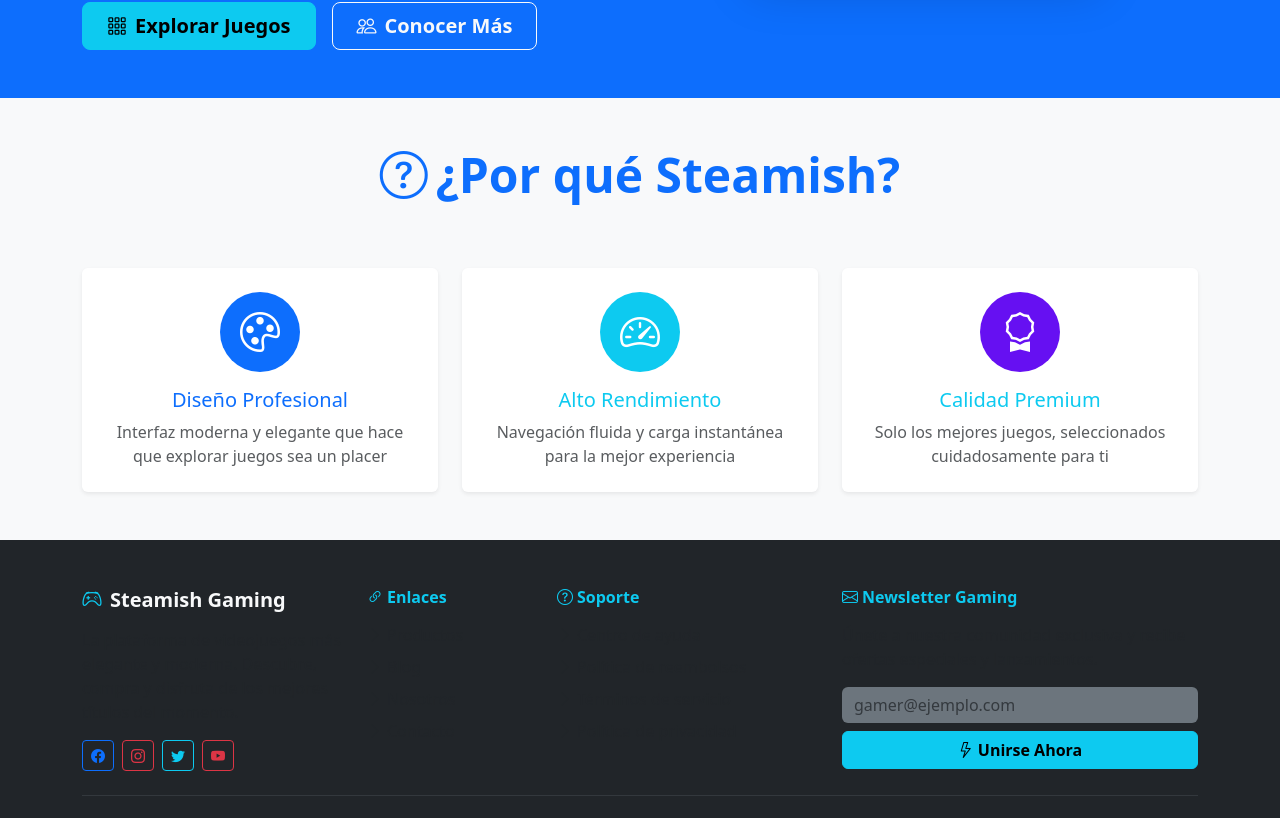
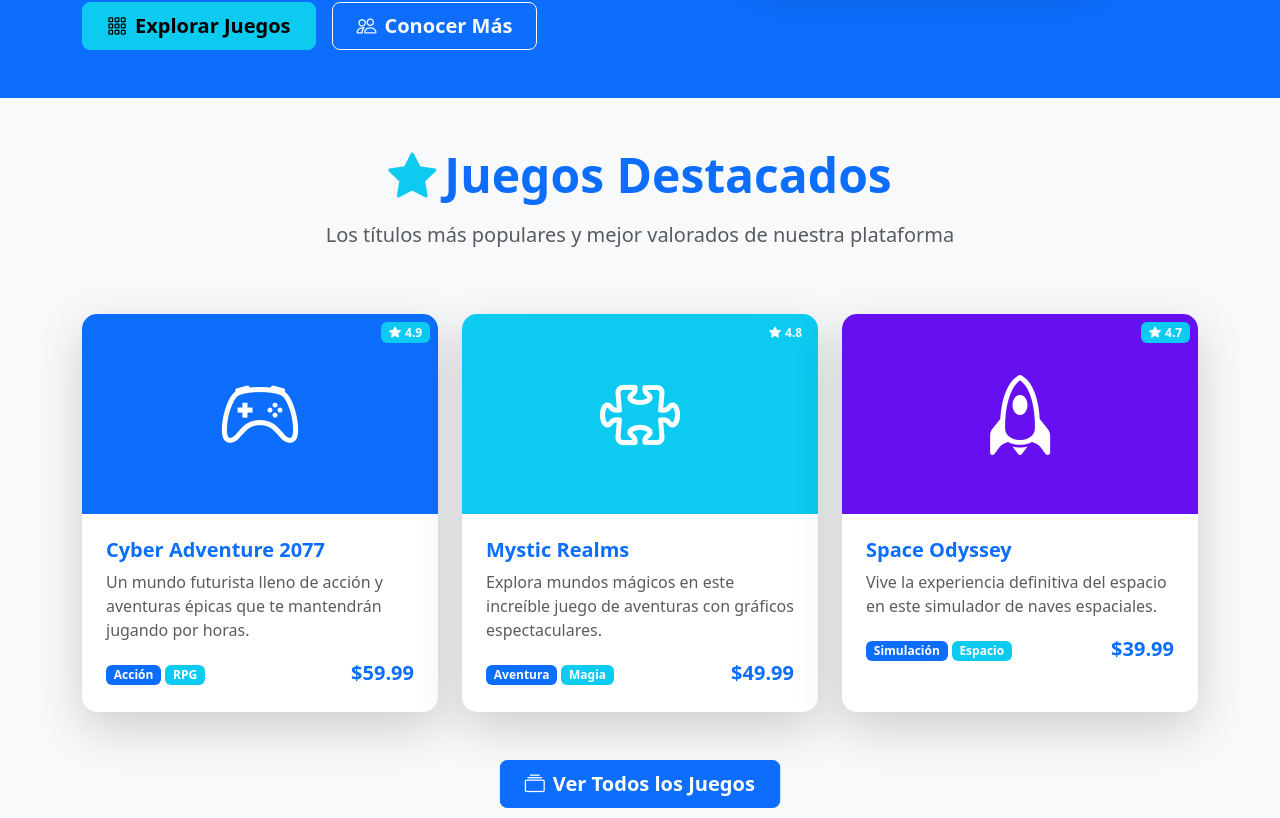
Before and after one commit to bastian-alvarez/steamish, a React (Create React App) app: page / in a window 1280 px wide. Shown: the part 482-1300 px from the top of the page. Built offline with nearby package versions, Linux system fonts and the light colour scheme.

Commit message:
Agregar sección de Juegos Destacados a la página de inicio

```diff
--- a/src/pages/Home/Home.module.css
+++ b/src/pages/Home/Home.module.css
@@ -201,6 +201,56 @@
   background: linear-gradient(135deg, #f8fafc, rgba(102, 126, 234, 0.05));
 }
 
+/* Featured Games Section */
+.gameCard {
+  transition: all 0.3s cubic-bezier(0.4, 0, 0.2, 1);
+  border-radius: 15px;
+  overflow: hidden;
+}
+
+.gameCard:hover {
+  transform: translateY(-8px) scale(1.02);
+  box-shadow: 0 20px 40px rgba(0, 0, 0, 0.15) !important;
+}
+
+.gameCard .card-body {
+  background: linear-gradient(135deg, #ffffff 0%, #f8f9fa 100%);
+}
+
+.gameCard .card-title {
+  background: linear-gradient(135deg, #0d6efd, #6610f2);
+  -webkit-background-clip: text;
+  -webkit-text-fill-color: transparent;
+  background-clip: text;
+  transition: all 0.3s ease;
+}
+
+.gameCard:hover .card-title {
+  transform: scale(1.05);
+}
+
+.gameCard .badge {
+  transition: all 0.2s ease;
+}
+
+.gameCard:hover .badge {
+  transform: scale(1.1);
+}
+
+/* Pulse animation for featured section button */
+@keyframes gameCardPulse {
+  0%, 100% {
+    transform: scale(1);
+  }
+  50% {
+    transform: scale(1.05);
+  }
+}
+
+.gameCard .position-absolute {
+  animation: gameCardPulse 2s ease-in-out infinite;
+}
+
 .container {
   max-width: 1200px;
   margin: 0 auto;
--- a/src/pages/Home/Home.tsx
+++ b/src/pages/Home/Home.tsx
@@ -1,6 +1,7 @@
 import React from 'react';
 import { Link } from 'react-router-dom';
 import { Container, Row, Col, Card, Badge } from 'react-bootstrap';
+import styles from './Home.module.css';
 
 const Home: React.FC = () => {
     return (
@@ -53,6 +54,119 @@ const Home: React.FC = () => {
                                     </div>
                                 </Card.Body>
                             </Card>
+                        </Col>
+                    </Row>
+                </Container>
+            </section>
+
+            {/* Featured Games Section */}
+            <section className="py-5" style={{ backgroundColor: '#f8f9fa' }}>
+                <Container>
+                    <Row className="text-center mb-5">
+                        <Col>
+                            <h2 className="display-5 fw-bold text-primary mb-3 animate__animated animate__fadeInDown">
+                                <i className="bi bi-star-fill text-info me-2"></i>
+                                Juegos Destacados
+                            </h2>
+                            <p className="lead text-muted">Los títulos más populares y mejor valorados de nuestra plataforma</p>
+                        </Col>
+                    </Row>
+
+                    <Row className="g-4">
+                        <Col lg={4} md={6} className="animate__animated animate__fadeInUp">
+                            <Card className={`h-100 shadow-lg border-0 ${styles.gameCard} position-relative overflow-hidden`}>
+                                <div className="position-relative">
+                                    <div className="bg-primary d-flex align-items-center justify-content-center"
+                                         style={{ height: '200px' }}>
+                                        <i className="bi bi-controller display-1 text-white"></i>
+                                    </div>
+                                    <Badge bg="info" className="position-absolute top-0 end-0 m-2">
+                                        <i className="bi bi-star-fill me-1"></i>
+                                        4.9
+                                    </Badge>
+                                </div>
+                                <Card.Body className="p-4">
+                                    <Card.Title className="h5 text-primary fw-bold">Cyber Adventure 2077</Card.Title>
+                                    <Card.Text className="text-muted mb-3">
+                                        Un mundo futurista lleno de acción y aventuras épicas que te mantendrán jugando por horas.
+                                    </Card.Text>
+                                    <div className="d-flex justify-content-between align-items-center">
+                                        <div>
+                                            <Badge bg="primary" className="me-1">Acción</Badge>
+                                            <Badge bg="info">RPG</Badge>
+                                        </div>
+                                        <span className="fw-bold text-primary fs-5">$59.99</span>
+                                    </div>
+                                </Card.Body>
+                            </Card>
+                        </Col>
+
+                        <Col lg={4} md={6} className="animate__animated animate__fadeInUp animate__delay-1s">
+                            <Card className={`h-100 shadow-lg border-0 ${styles.gameCard} position-relative overflow-hidden`}>
+                                <div className="position-relative">
+                                    <div className="d-flex align-items-center justify-content-center"
+                                         style={{ height: '200px', backgroundColor: '#0dcaf0' }}>
+                                        <i className="bi bi-puzzle display-1 text-white"></i>
+                                    </div>
+                                    <Badge bg="info" className="position-absolute top-0 end-0 m-2">
+                                        <i className="bi bi-star-fill me-1"></i>
+                                        4.8
+                                    </Badge>
+                                </div>
+                                <Card.Body className="p-4">
+                                    <Card.Title className="h5 text-primary fw-bold">Mystic Realms</Card.Title>
+                                    <Card.Text className="text-muted mb-3">
+                                        Explora mundos mágicos en este increíble juego de aventuras con gráficos espectaculares.
+                                    </Card.Text>
+                                    <div className="d-flex justify-content-between align-items-center">
+                                        <div>
+                                            <Badge bg="primary" className="me-1">Aventura</Badge>
+                                            <Badge bg="info">Magia</Badge>
+                                        </div>
+                                        <span className="fw-bold text-primary fs-5">$49.99</span>
+                                    </div>
+                                </Card.Body>
+                            </Card>
+                        </Col>
+
+                        <Col lg={4} md={6} className="animate__animated animate__fadeInUp animate__delay-2s">
+                            <Card className={`h-100 shadow-lg border-0 ${styles.gameCard} position-relative overflow-hidden`}>
+                                <div className="position-relative">
+                                    <div className="d-flex align-items-center justify-content-center"
+                                         style={{ height: '200px', backgroundColor: '#6610f2' }}>
+                                        <i className="bi bi-rocket display-1 text-white"></i>
+                                    </div>
+                                    <Badge bg="info" className="position-absolute top-0 end-0 m-2">
+                                        <i className="bi bi-star-fill me-1"></i>
+                                        4.7
+                                    </Badge>
+                                </div>
+                                <Card.Body className="p-4">
+                                    <Card.Title className="h5 text-primary fw-bold">Space Odyssey</Card.Title>
+                                    <Card.Text className="text-muted mb-3">
+                                        Vive la experiencia definitiva del espacio en este simulador de naves espaciales.
+                                    </Card.Text>
+                                    <div className="d-flex justify-content-between align-items-center">
+                                        <div>
+                                            <Badge bg="primary" className="me-1">Simulación</Badge>
+                                            <Badge bg="info">Espacio</Badge>
+                                        </div>
+                                        <span className="fw-bold text-primary fs-5">$39.99</span>
+                                    </div>
+                                </Card.Body>
+                            </Card>
+                        </Col>
+                    </Row>
+
+                    <Row className="mt-5">
+                        <Col className="text-center">
+                            <Link
+                                to="/productos"
+                                className="btn btn-primary btn-lg fw-bold px-4 animate__animated animate__pulse animate__infinite animate__slow"
+                            >
+                                <i className="bi bi-collection me-2"></i>
+                                Ver Todos los Juegos
+                            </Link>
                         </Col>
                     </Row>
                 </Container>
```
